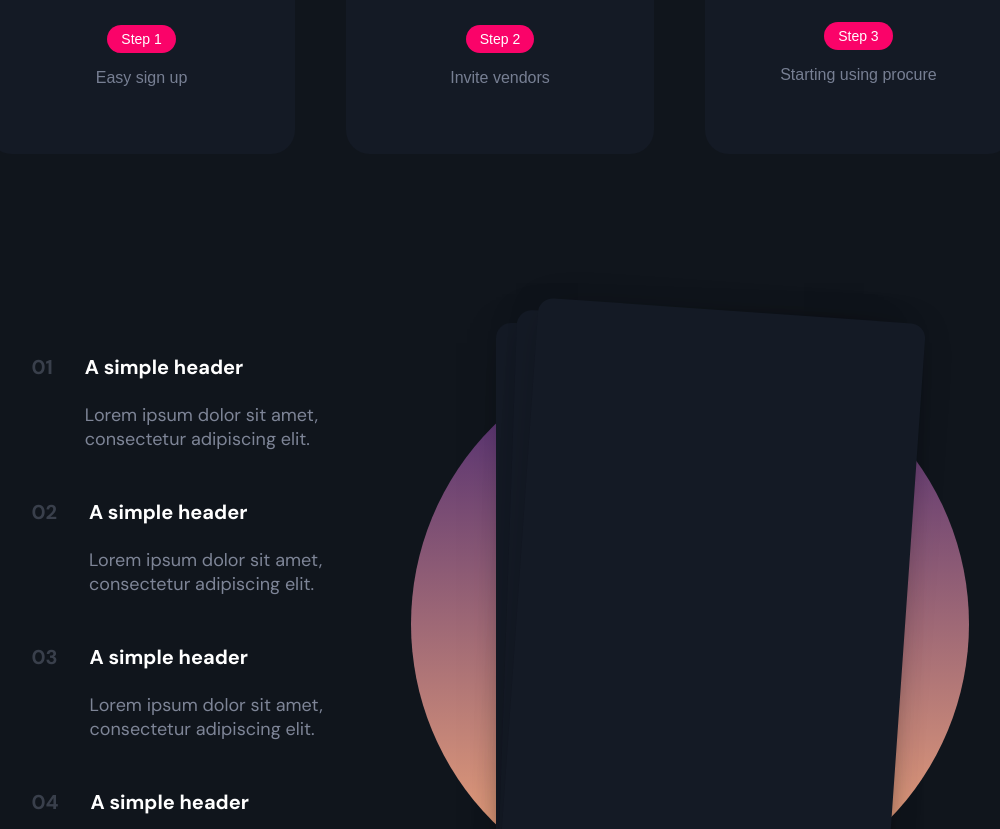
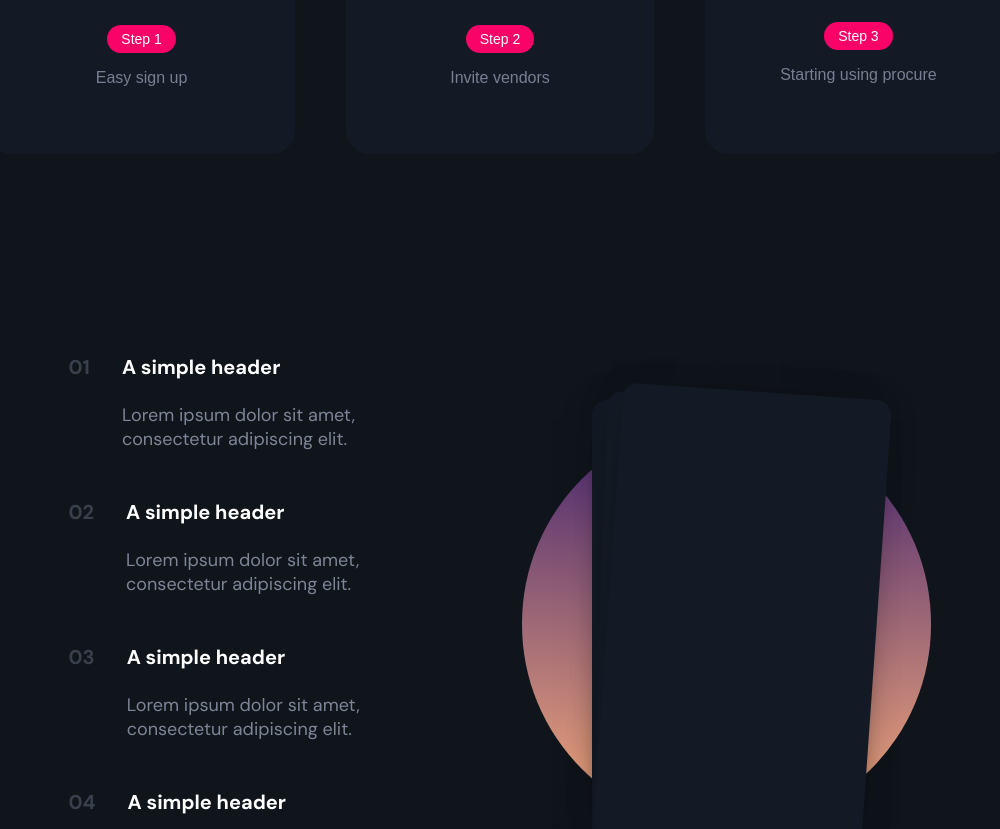
Before and after one commit to rayanwaked/procure-project, a React (Create React App) app: page / in a window 1280 px wide. Shown: the part 1236-2065 px from the top of the page, without its empty margins (140-1140 px from the left). Built offline with nearby package versions, Linux system fonts and the light colour scheme.

Commit message:
Responsive sizing: px to viewport size

```diff
--- a/src/pages/landing/four-features/four-features.css
+++ b/src/pages/landing/four-features/four-features.css
@@ -53,15 +53,15 @@
     justify-content: center;
     align-items: center;
 
-    height: 558px;
-    width: 558px;
+    height: 32vw;
+    width: 32vw;
     border-radius: 100%;
     background: linear-gradient(180deg, #432371 0%, #FAAE7B 100%);
 }
 
 .FourFeaturesInvoiceDetails1 {
-    height: 603px;
-    width: 388px;
+    height: 56vh;
+    width: 21vw;
     border-radius: 15px;
     background: #141A25;
     box-shadow: 0 0 40px -20px rgba(0, 0, 0, 0.53);
@@ -71,8 +71,8 @@
 }
 
 .FourFeaturesInvoiceDetails2 {
-    height: 603px;
-    width: 388px;
+    height: 56vh;
+    width: 21vw;
     border-radius: 15px;
     background: #141A25;
     box-shadow: 0 0 40px -20px rgba(0, 0, 0, 0.53);
@@ -82,8 +82,8 @@
 }
 
 .FourFeaturesInvoiceDetails3 {
-    height: 603px;
-    width: 388px;
+    height: 56vh;
+    width: 21vw;
     border-radius: 15px;
     background: #141A25;
     box-shadow: 0 0 40px -20px rgba(0, 0, 0, 0.53);
```
